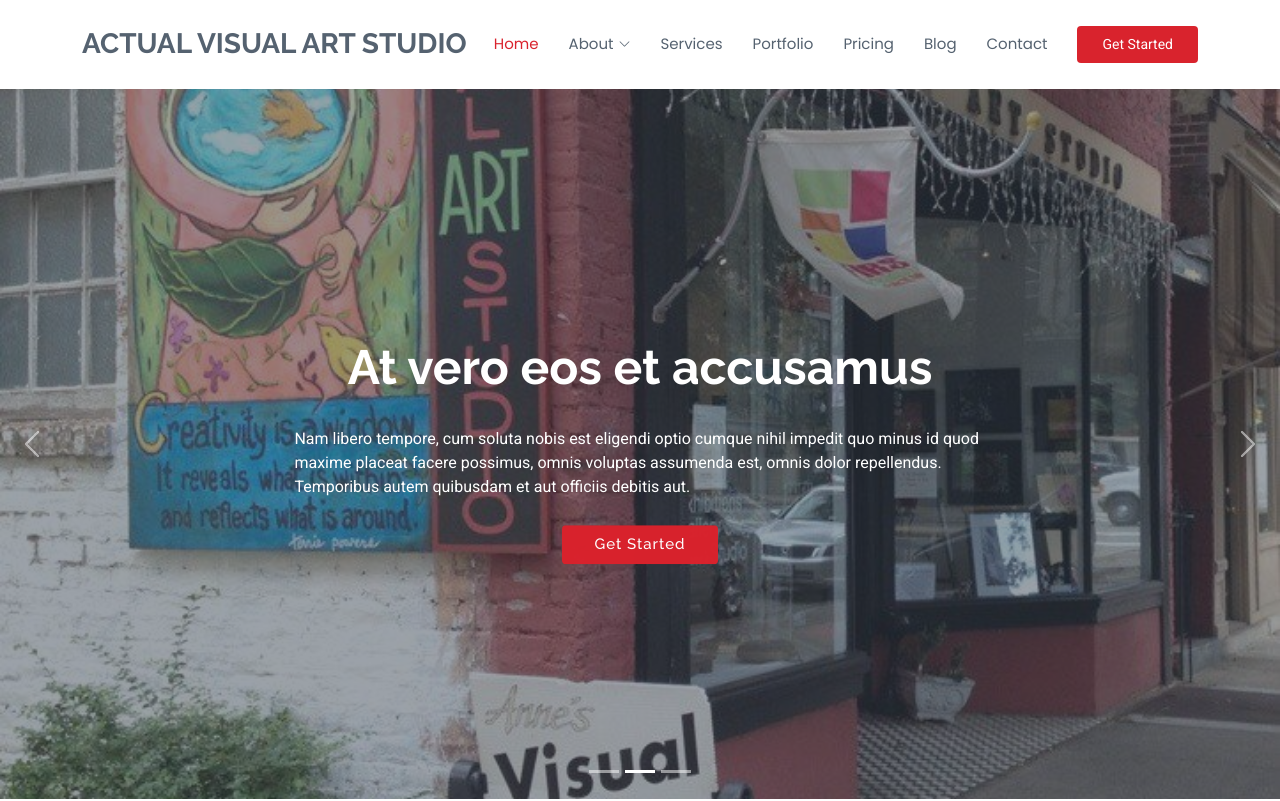
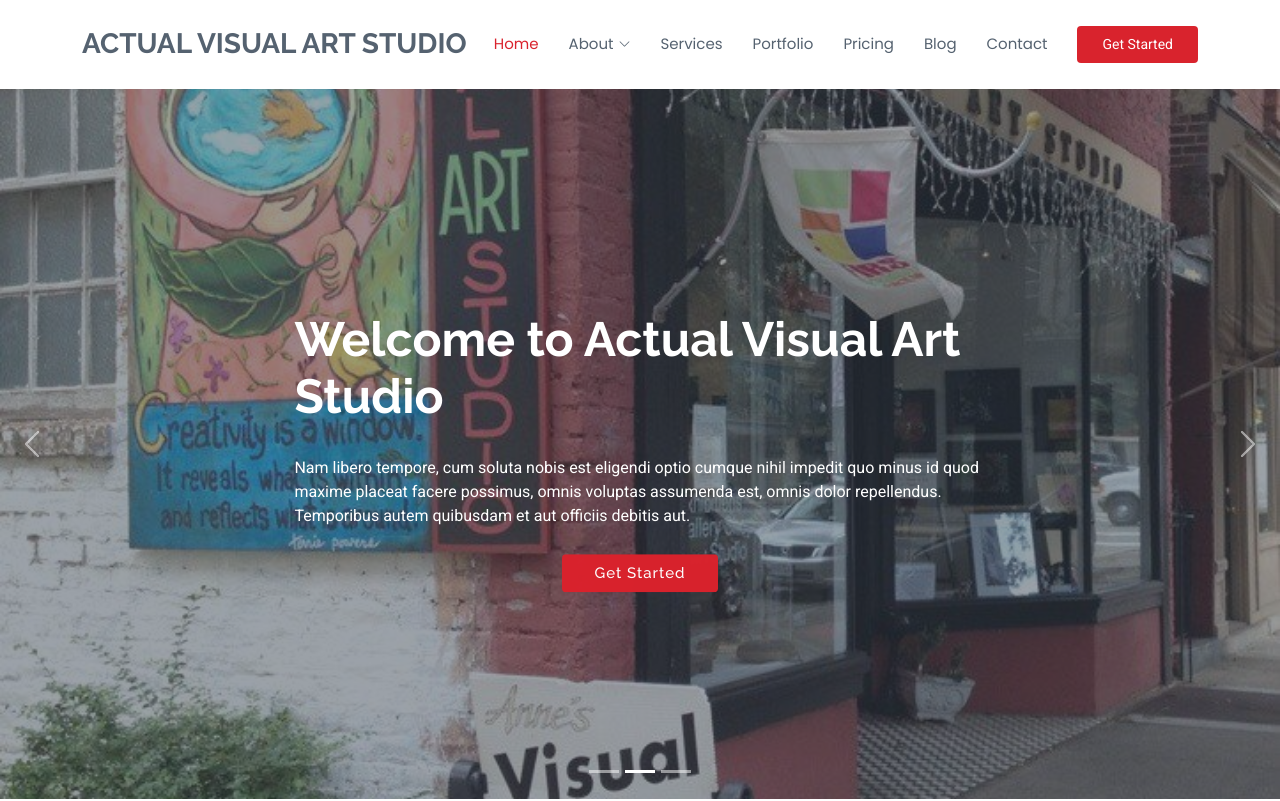
Before and after one commit to dhruv-lakhe/project-art, a plain HTML site: page index.html in a window 1280 px wide. Shown: the top 801 px of the page. Drawn offline with Linux system fonts and the light colour scheme.

Commit message:
modified

```diff
--- a/index.html
+++ b/index.html
@@ -98,7 +98,7 @@
         <div class="carousel-item">
           <img src="assets/images/image1.jpg" alt="">
           <div class="carousel-container">
-            <h2>At vero eos et accusamus</h2>
+            <h2>Welcome to Actual Visual Art Studio</h2>
             <p>Nam libero tempore, cum soluta nobis est eligendi optio cumque nihil impedit quo minus id quod maxime placeat facere possimus, omnis voluptas assumenda est, omnis dolor repellendus. Temporibus autem quibusdam et aut officiis debitis aut.</p>
             <a href="#featured-services" class="btn-get-started">Get Started</a>
           </div>
@@ -107,7 +107,7 @@
         <div class="carousel-item">
           <img src="assets/img/hero-carousel/hero-carousel-3.jpg" alt="">
           <div class="carousel-container">
-            <h2>Temporibus autem quibusdam</h2>
+            <h2>Welcome to Actual Visual Art Studio</h2>
             <p>Beatae vitae dicta sunt explicabo. Nemo enim ipsam voluptatem quia voluptas sit aspernatur aut odit aut fugit, sed quia consequuntur magni dolores eos qui ratione voluptatem sequi nesciunt omnis iste natus error sit voluptatem accusantium.</p>
             <a href="#featured-services" class="btn-get-started">Get Started</a>
           </div>
```
